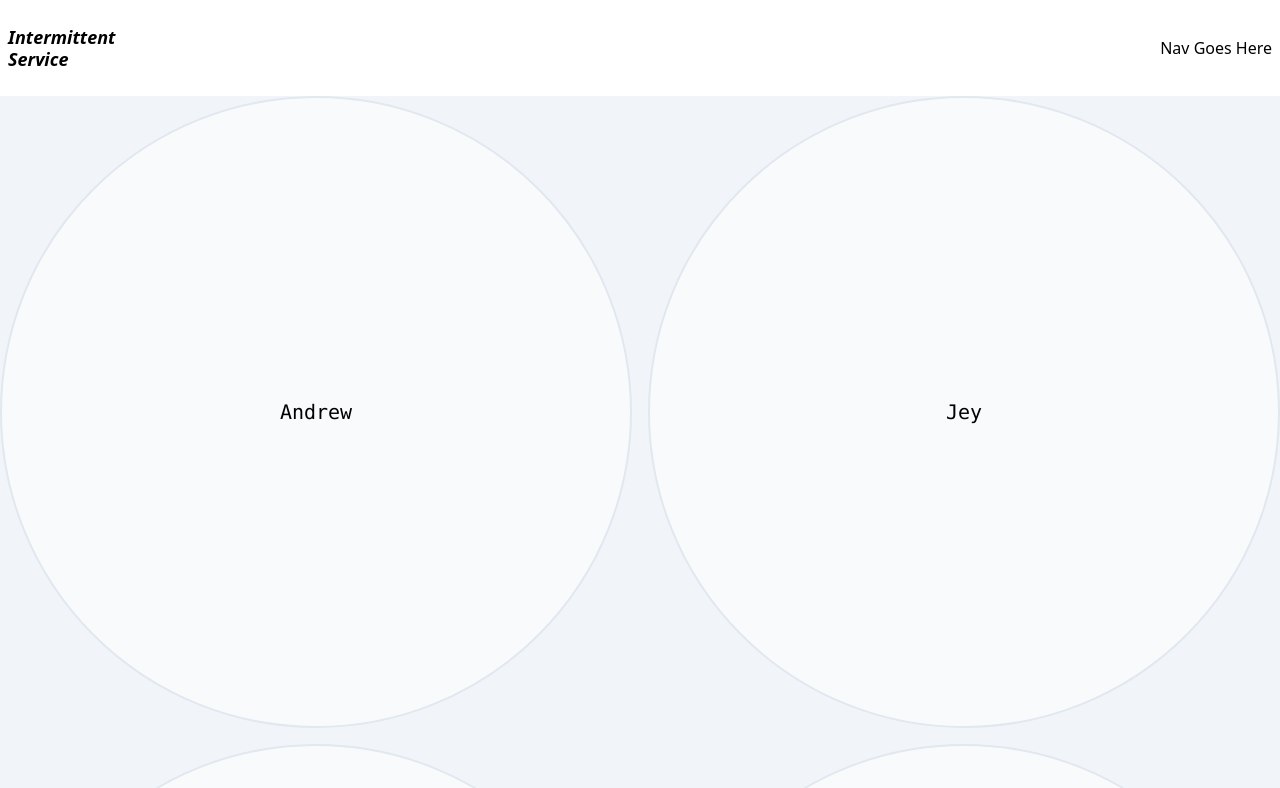
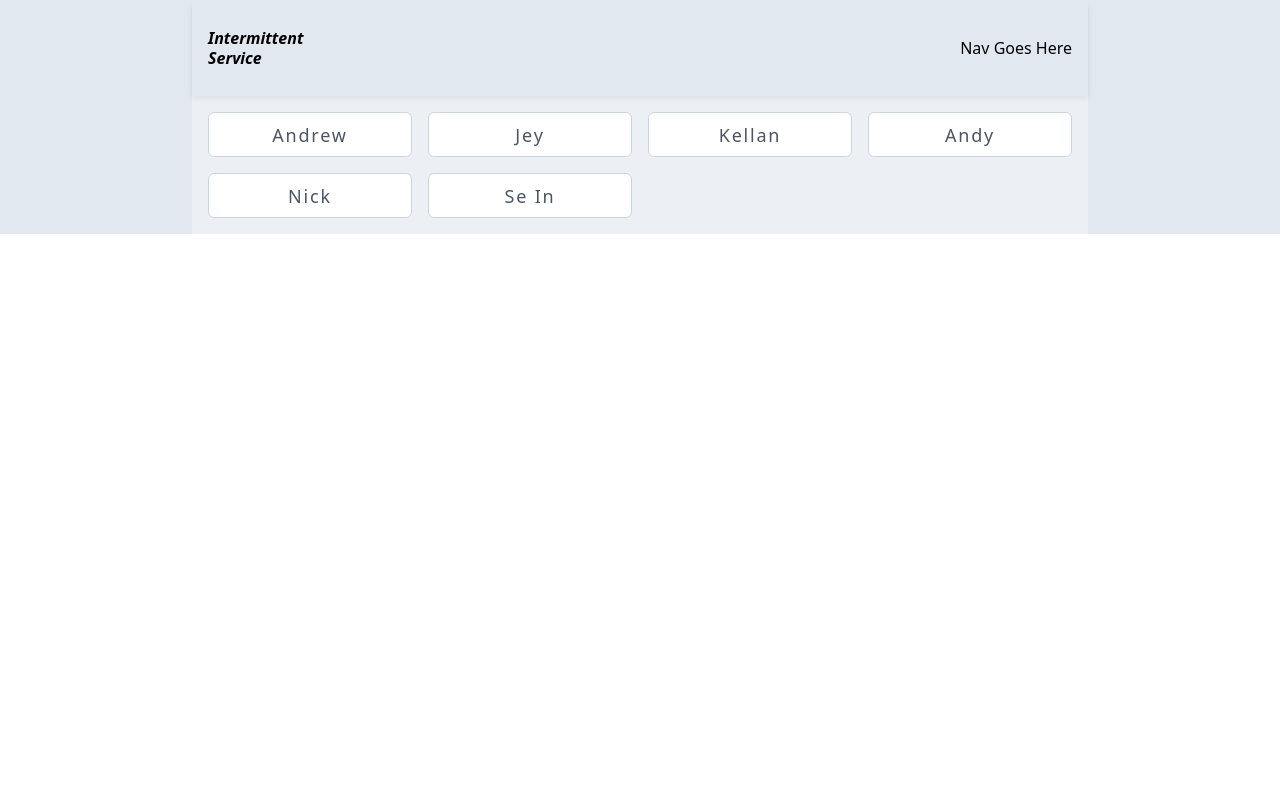
Before and after one commit to nonissue/saas, a Next.js app: page /add in a window 1280 px wide. Shown: the top 788 px of the page. Built offline with nearby package versions, Linux system fonts and the light colour scheme.

Commit message:
fakedata.name split into fakedata.{firstName,lastName}

```diff
--- a/src/demo-data.json
+++ b/src/demo-data.json
@@ -1,8 +1,8 @@
 [
-  { "name": "Andrew Choi", "id": 1 },
-  { "name": "Jey Naicker", "id": 2 },
-  { "name": "Kellan St. Louis", "id": 3 },
-  { "name": "Andy Williams", "id": 4 },
-  { "name": "Nick Galasso", "id": 5 },
-  { "name": "SeIn Sunwoo", "id": 6 }
+  { "firstName": "Andrew", "lastName": "Choi", "id": 1 },
+  { "firstName": "Jey", "lastName": "Naicker", "id": 2 },
+  { "firstName": "Kellan", "lastName": "St. Louis", "id": 3 },
+  { "firstName": "Andy", "lastName": "Williams", "id": 4 },
+  { "firstName": "Nick", "lastName": "Galasso", "id": 5 },
+  { "firstName": "Se In", "lastName": "Sunwoo", "id": 6 }
 ]
--- a/src/pages/add.tsx
+++ b/src/pages/add.tsx
@@ -4,16 +4,22 @@ import _people from "~/demo-data.json";
 
 type Person = {
   id: number;
-  name: string;
+  firstName: string;
+  lastName: string;
 };
 
 const people = _people as Person[];
 
+const Layout = ({ children }: { children: React.ReactNode }) => {
+  return <div className="bg-slate-200">{children}</div>;
+};
+
 const AddMatch: NextPage = () => {
   return (
-    <div>
-      <div className="flex h-24 items-center justify-between p-2">
-        <div className="text-lg font-bold italic leading-tight">
+    <Layout>
+      <div className="sm:mx-auto sm:max-w-4xl">
+        <div className="flex h-24 items-center justify-between px-4 py-4 shadow-md">
+          <div className="text-md font-bold italic leading-tight">
             Intermittent
             <br />
             Service
@@ -21,18 +27,19 @@ const AddMatch: NextPage = () => {
           <div className="">Nav Goes Here</div>
         </div>
         <div className="flex flex-col">
-        <div className="grid grid-cols-2 gap-4 bg-slate-100">
+          <div className="grid grid-cols-2 gap-4 bg-slate-50/50 px-4 py-4 sm:grid-cols-4">
             {people.map((person: Person) => (
               <div
                 key={person.id}
-              className="flex aspect-square  items-center justify-center rounded-full border-2 border-slate-200 bg-slate-50 text-center font-mono text-xl"
+                className="flex h-[2.5em]  items-center justify-center rounded-md border-[1.5px] border-slate-300 bg-white text-center font-sans text-lg tracking-widest text-gray-600"
               >
-              {person.name.split(" ", 1)[0]}
+                {person.firstName}
               </div>
             ))}
           </div>
         </div>
       </div>
+    </Layout>
   );
 };
 
```
Lines whose indentation alone changed are shown as unchanged.
